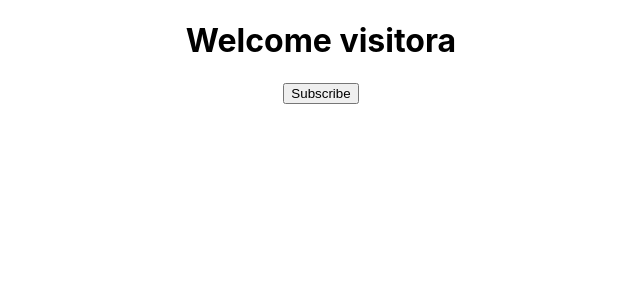
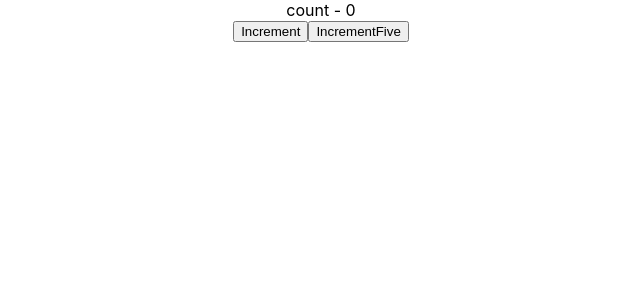
Before and after one commit to NickIT87/react_test, a React (Create React App) app in the folder my-app/: page / in a window 1280 px wide. Shown: the top 300 px of the page, without its empty margins (319-959 px from the left). Built offline with nearby package versions, Linux system fonts and the light colour scheme.

Commit message:
less 11 setState

```diff
--- a/my-app/src/App.js
+++ b/my-app/src/App.js
@@ -34,6 +34,7 @@
 //import Hello from './components/Hello'
 //import Greet from './components/less9'
 import Message from './components/less10'
+import Counter from './components/Counter'
 
 class App extends Component {
   render() {
@@ -56,7 +57,9 @@
         <Welcome name="Clark" heroName="Superman"/>
         <Welcome name="Diana" heroName="Wonder woman"/>
         */}
-        <Message />
+        {/* <Message /> */}
+
+        <Counter />
 
       </div>
     );
--- /dev/null
+++ b/my-app/src/components/Counter.js
@@ -0,0 +1,54 @@
+import React, { Component } from 'react'
+
+class Counter extends Component {
+
+    constructor(props) {
+        super(props)
+
+        this.state = {
+            count: 0
+        }
+    }
+
+    increment() {
+        // use setState very important for ui
+        this.setState(
+            {
+                count: this.state.count + 1
+            },
+            () => {
+                console.log('Callback value: ', this.state.count)
+            }
+        )
+        console.log(this.state.count)
+    }
+
+    incrementa() {
+        this.setState(
+            (prevState) => ({
+                count: prevState.count + 1
+            })
+        )
+        console.log(this.state.count)
+    }
+
+    incrementFive() {
+        this.incrementa()
+        this.incrementa()
+        this.incrementa()
+        this.incrementa()
+        this.incrementa()
+    }
+
+    render() {
+        return (
+            <div>
+                <div>count - {this.state.count}</div>
+                <button onClick={() => this.increment()}>Increment</button>
+                <button onClick={() => this.incrementFive()}>IncrementFive</button>
+            </div>
+        )
+    }
+}
+
+export default Counter
```
